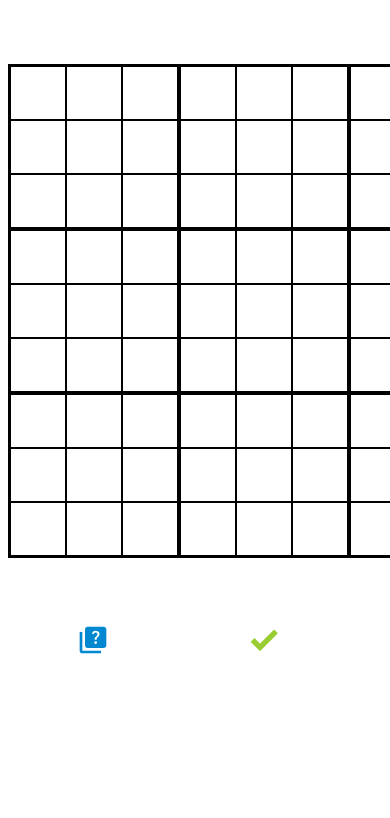
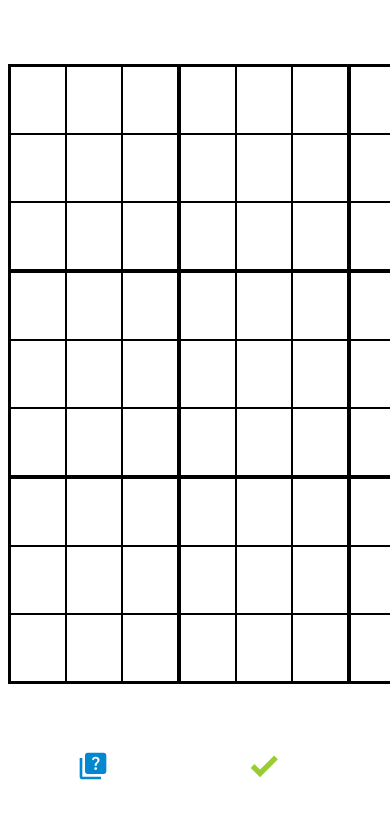
Before and after one commit to alexxuyaowen/sodoku, a React (Create React App) app: page / in a window 390 px wide. Shown: the top 818 px of the page. Built offline with nearby package versions, Linux system fonts and the light colour scheme.

Commit message:
better mobile ui

```diff
--- a/src/App.js
+++ b/src/App.js
@@ -31,7 +31,7 @@ export default function App() {
         ref.style.color = "black";
         ref.value = "";
         setNextStep();
-      }, 2000);
+      }, 1000);
 
       return () => {
         clearTimeout(timeout);
--- a/src/index.css
+++ b/src/index.css
@@ -32,6 +32,17 @@ input:focus {
   background-color: #ddd !important;
 }
 
+input:disabled {
+  opacity: 1;
+  background-color: #eee !important;
+}
+
 input::selection {
   background: transparent;
 }
+
+@media (width < 1000px) {
+  input {
+    height: 64px;
+  }
+}
```
